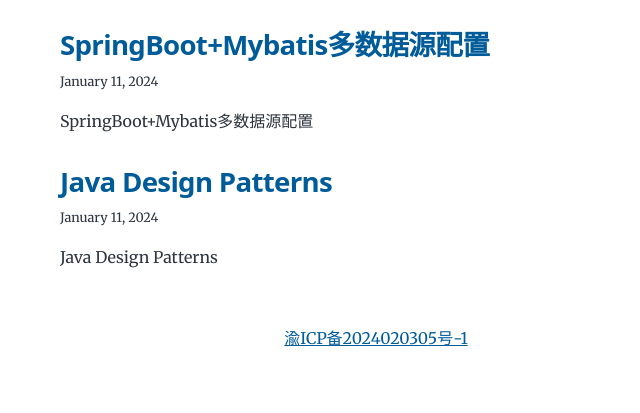
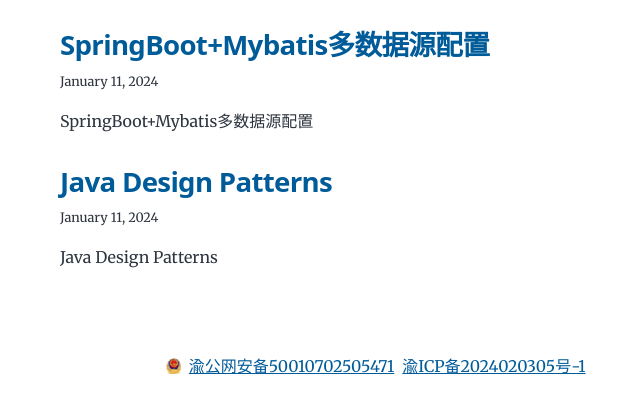
Before and after one commit to zhangquanli/my-blog, a Gatsby site: page / in a window 1280 px wide. Shown: the part 789-1202 px from the top of the page, without its empty margins (264-904 px from the left). After the commit the page ends 1179 px from the top, so only its background shows below. Built offline with nearby package versions, Linux system fonts and the light colour scheme; Gatsby itself is replaced by a stand-in of ours.

Commit message:
新增公安联网备案信息

```diff
--- a/src/components/layout.js
+++ b/src/components/layout.js
@@ -1,5 +1,6 @@
 import * as React from "react"
 import { Link } from "gatsby"
+import { StaticImage } from "gatsby-plugin-image"
 
 const Layout = ({ location, title, children }) => {
   const rootPath = `${__PATH_PREFIX__}/`
@@ -21,16 +22,29 @@ const Layout = ({ location, title, children }) => {
   }
 
   return (
-    <div className="global-wrapper" data-is-root-path={isRootPath}>
-      <header className="global-header">{header}</header>
-      <main>{children}</main>
-      <footer>
-        <div style={{ display: "flex", justifyContent: "center" }}>
-          <a href="https://beian.miit.gov.cn/"
-             target="_blank" rel="noreferrer">渝ICP备2024020305号-1</a>
-        </div>
-      </footer>
-    </div>
+    <>
+      <div className="global-wrapper" data-is-root-path={isRootPath}>
+        <header className="global-header">{header}</header>
+        <main>{children}</main>
+
+      </div>
+      {/*备案信息*/}
+      <div style={{
+        display: "flex",
+        justifyContent: "center",
+        gap: "8px",
+        margin: "16px",
+        height: "16px",
+        lineHeight: "16px"
+      }}>
+        <StaticImage src="../images/beian.png" alt="beian" height={16} />
+        <a
+          href="https://beian.mps.gov.cn/#/query/webSearch?code=50010702505471"
+          target="_blank" rel="noreferrer">渝公网安备50010702505471</a>
+        <a href="https://beian.miit.gov.cn/" target="_blank"
+           rel="noreferrer">渝ICP备2024020305号-1</a>
+      </div>
+    </>
   )
 }
 
```
Also changed, not shown: src/images/beian.png (added).
